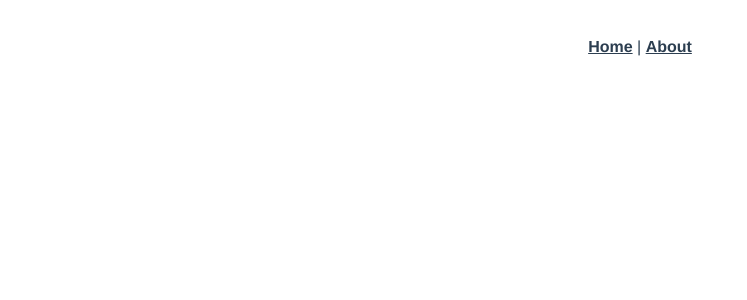
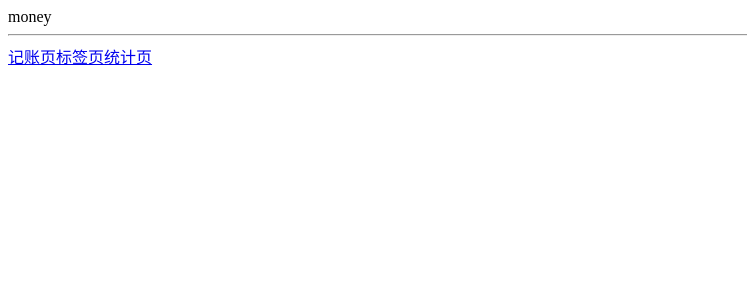
Before and after one commit to ZK289926353/money-vue, a Vue app: page /#/money in a window 1280 px wide. Shown: the top 300 px of the page, without its empty margins (0-747 px from the left). Built offline with nearby package versions, Linux system fonts and the light colour scheme.

Commit message:
创建三个页面和路由

```diff
--- a/src/App.vue
+++ b/src/App.vue
@@ -1,10 +1,12 @@
 <template>
-  <div id="app">
-    <div id="nav">
-      <router-link to="/">Home</router-link> |
-      <router-link to="/about">About</router-link>
+  <div>
+    <router-view />
+    <hr>
+    <div>
+      <router-link to="/money">记账页</router-link>
+      <router-link to="/labels">标签页</router-link>
+      <router-link to="/statistics">统计页</router-link>
     </div>
-    <router-view/>
   </div>
 </template>
 
--- a/src/router/index.ts
+++ b/src/router/index.ts
@@ -1,27 +1,31 @@
-import Vue from 'vue'
-import VueRouter, { RouteConfig } from 'vue-router'
-import Home from '../views/Home.vue'
-
-Vue.use(VueRouter)
+import Money from "@/views/Money.vue";
+import Labels from "@/views/Labels.vue";
+import Statistics from "@/views/Statistics.vue";
+import Vue from "vue";
+import VueRouter, { RouteConfig } from "vue-router";
+Vue.use(VueRouter);
 
 const routes: Array<RouteConfig> = [
   {
-    path: '/',
-    name: 'Home',
-    component: Home
+    path: "/",
+    redirect: "/money",
   },
   {
-    path: '/about',
-    name: 'About',
-    // route level code-splitting
-    // this generates a separate chunk (about.[hash].js) for this route
-    // which is lazy-loaded when the route is visited.
-    component: () => import(/* webpackChunkName: "about" */ '../views/About.vue')
-  }
-]
+    path: "/money",
+    component: Money,
+  },
+  {
+    path: "/labels",
+    component: Labels,
+  },
+  {
+    path: "/statistics",
+    component: Statistics,
+  },
+];
 
 const router = new VueRouter({
-  routes
-})
+  routes,
+});
 
-export default router
+export default router;
--- /dev/null
+++ b/src/views/Labels.vue
@@ -0,0 +1,17 @@
+<template>
+    <div>
+        labels
+    </div>
+</template>
+
+<script lang="ts">
+    import Vue from 'vue'
+
+    export default Vue.extend({
+
+    })
+</script>
+
+<style lang="scss" scoped>
+
+</style>
--- /dev/null
+++ b/src/views/Money.vue
@@ -0,0 +1,17 @@
+<template>
+    <div>
+        money
+    </div>
+</template>
+
+<script lang="ts">
+    import Vue from 'vue'
+
+    export default  Vue.extend({
+
+    })
+</script>
+
+<style scoped>
+
+</style>
--- /dev/null
+++ b/src/views/Statistics.vue
@@ -0,0 +1,17 @@
+<template>
+    <div>
+        statistics
+    </div>
+</template>
+
+<script lang="ts">
+    import Vue from 'vue'
+
+    export default Vue.extend({
+
+    })
+</script>
+
+<style lang="scss" scoped>
+
+</style>
```
